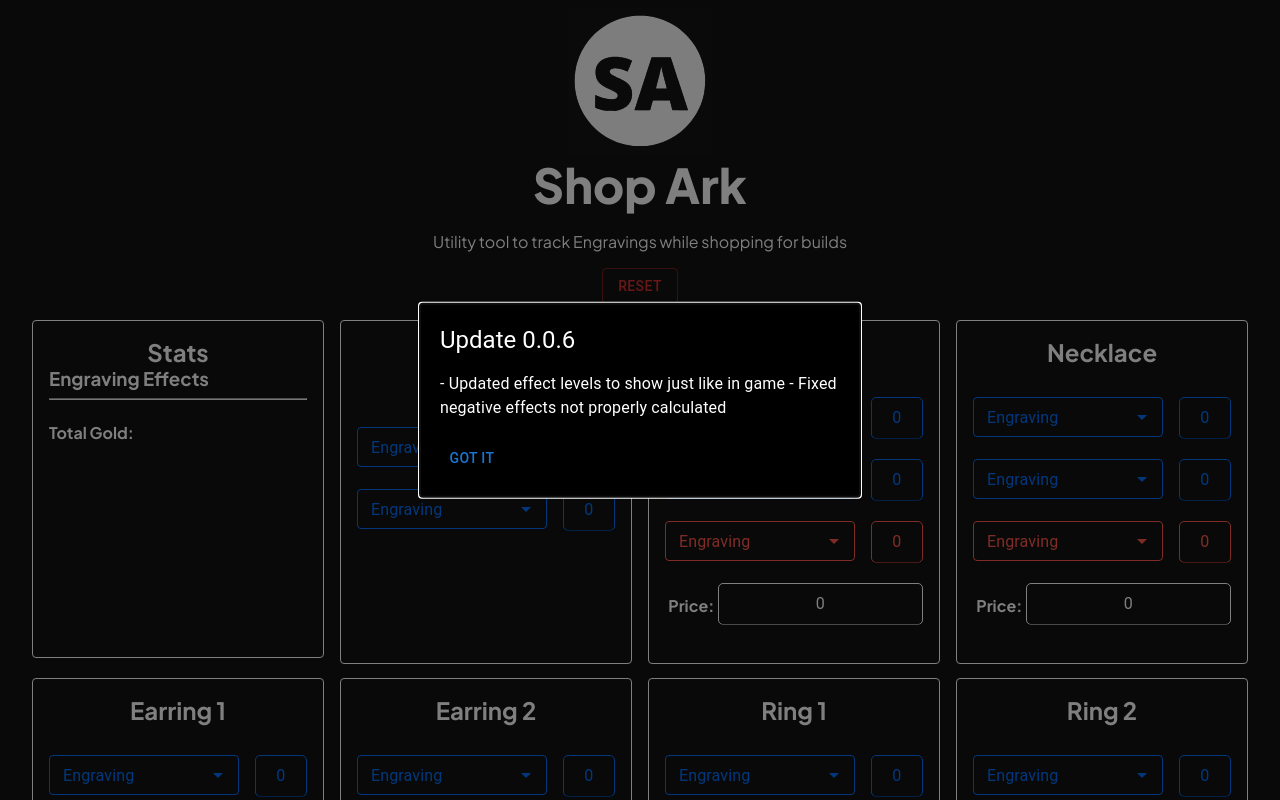
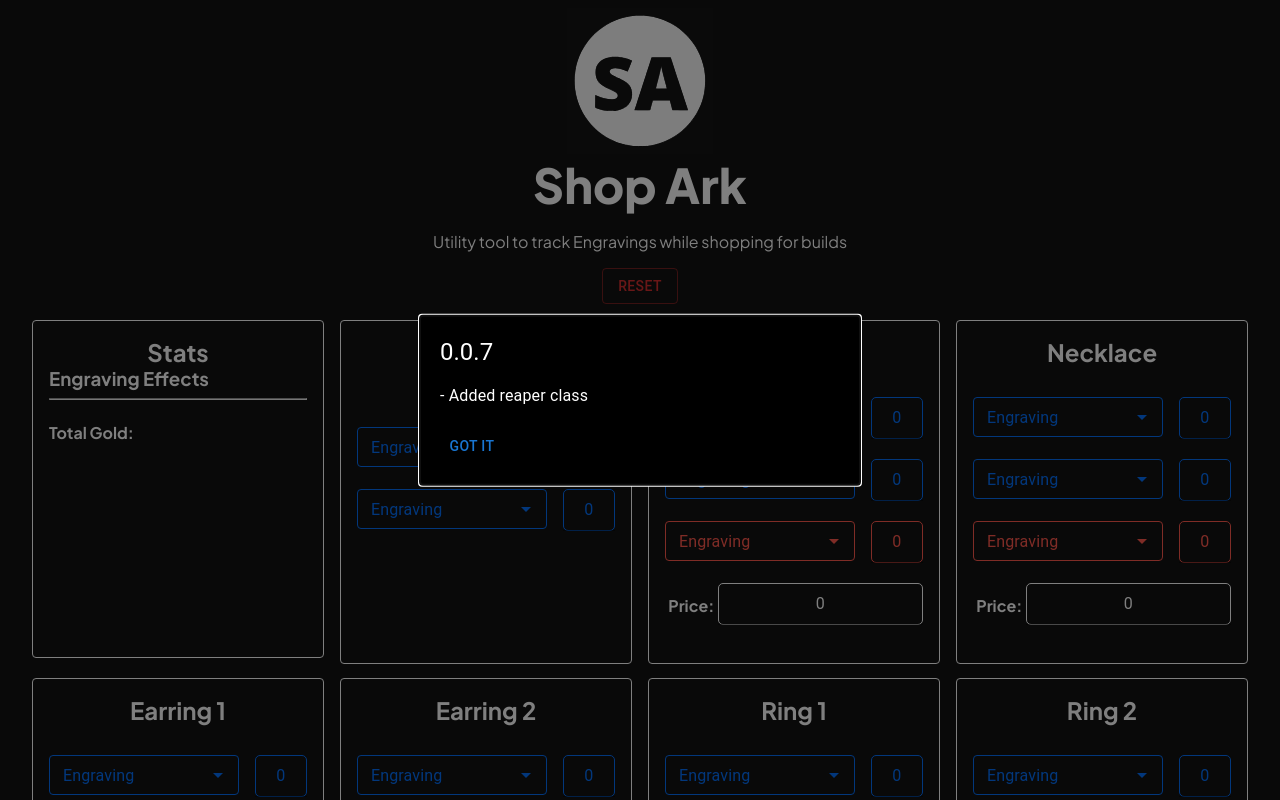
Before and after one commit to code-4-bread/shop-ark, a React (Create React App) app: page / in a window 1280 px wide. Shown: the top 800 px of the page. Built offline with nearby package versions, Linux system fonts and the light colour scheme.

Commit message:
✨ Added reaper

```diff
--- a/src/components/Body.jsx
+++ b/src/components/Body.jsx
@@ -97,11 +97,10 @@ const Body = () => {
       >
         <StyledBox>
           <Typography id='modal-modal-title' variant='h5' component='h2'>
-            Update 0.0.6
+            {VERSION}
           </Typography>
           <Typography id='modal-modal-description' sx={{ mt: 2 }}>
-            - Updated effect levels to show just like in game - Fixed negative
-            effects not properly calculated
+            - Added reaper class
           </Typography>
           <Button style={{ marginTop: '20px' }} onClick={handleCloseModal}>
             Got it
--- a/src/engravings.js
+++ b/src/engravings.js
@@ -82,7 +82,9 @@ const classEngravings = [
   'Emperor\'s Edict',
   'Empress Grace',
   'Arthetinean Skill',
-  'Evolutionary Legacy'
+  'Evolutionary Legacy',
+  'Hunger',
+  'Lunar Voice'
 ];
 
 const negativeEngravings = [
--- a/src/version.js
+++ b/src/version.js
@@ -1,4 +1,4 @@
-const VERSION = '0.0.5';
+const VERSION = '0.0.7';
 
 module.exports = {
   VERSION
```
